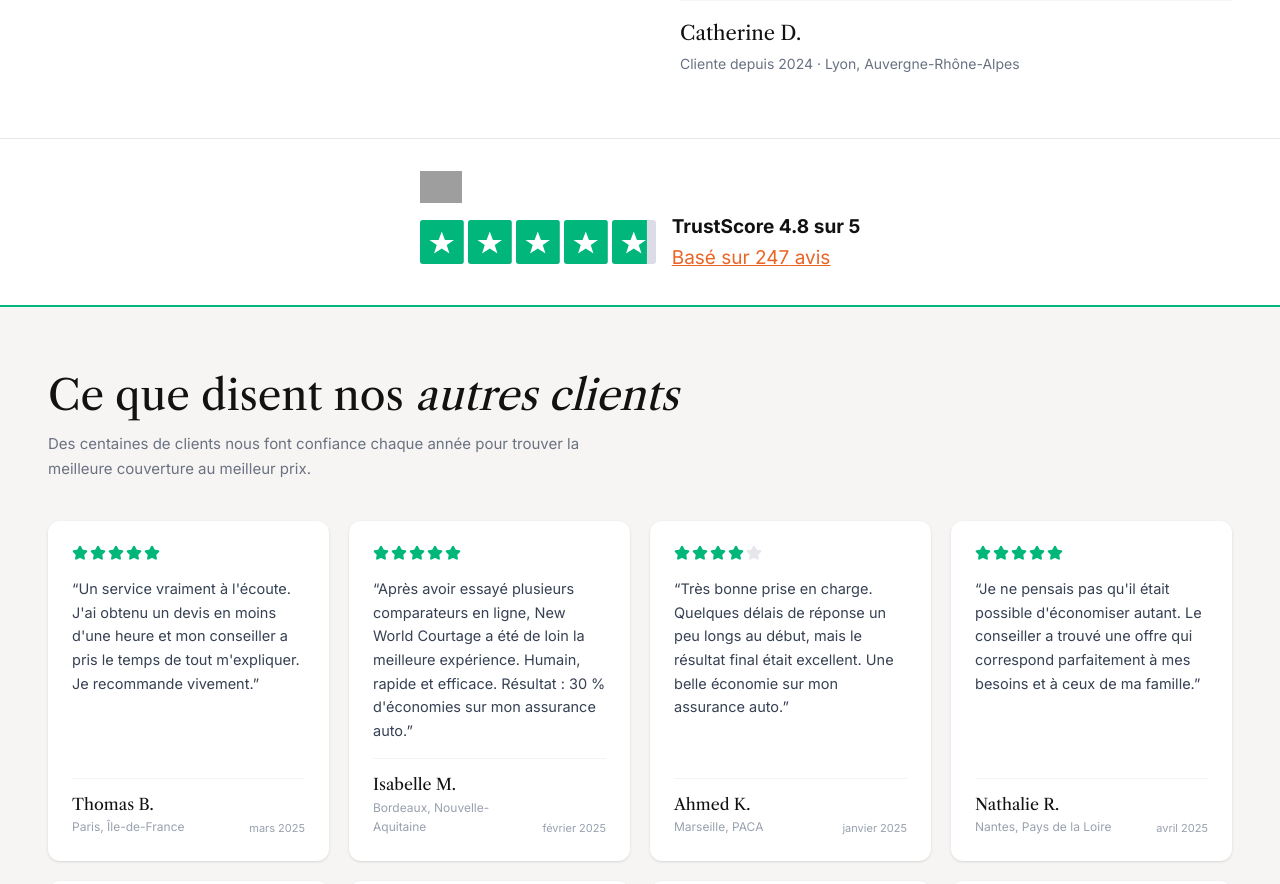
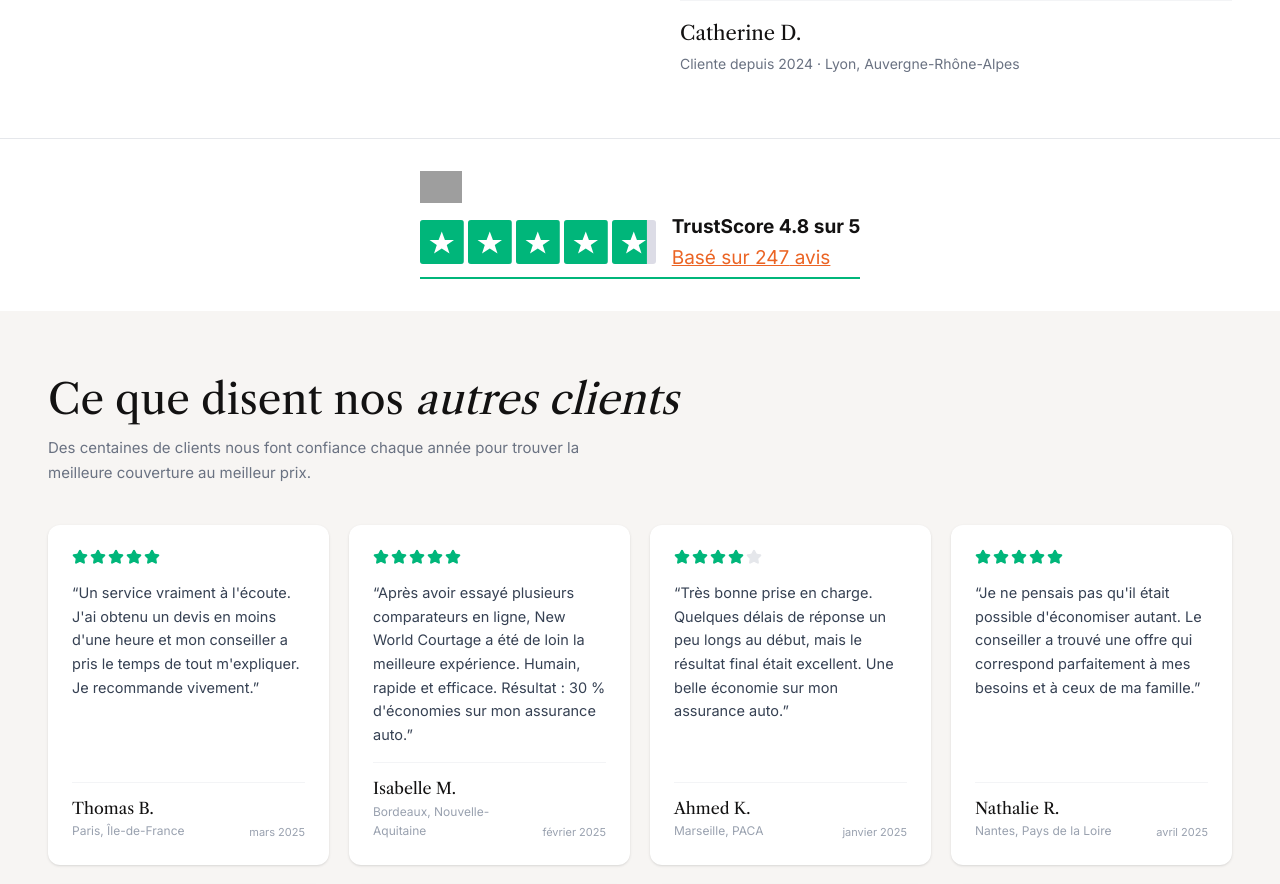
Before and after one commit to mehdibenrabiaa/new_world_courtage, a Next.js app: page /about/reviews in a window 1280 px wide. Shown: the part 880-1764 px from the top of the page. Built offline with nearby package versions, Linux system fonts and the light colour scheme; grey boxes are pictures that could not be loaded.

Commit message:
trustpilot block: scope green border to content width only

```diff
--- a/pages/about/reviews.js
+++ b/pages/about/reviews.js
@@ -259,9 +259,9 @@
   const starFills = [1, 1, 1, 1, 0.8];
 
   return (
-    <section className="w-full border-t border-gray-200 border-b-2 border-b-[#00b67a] py-8">
+    <section className="w-full border-t border-gray-200 py-8">
       <div className="px-4 lg:px-12 2xl:px-24 flex justify-center">
-        <div className="inline-flex flex-col items-start gap-2">
+        <div className="inline-flex flex-col items-start gap-2 border-b-2 border-b-[#00b67a] pb-1">
 
           {/* Trustpilot wordmark */}
           <img
```
